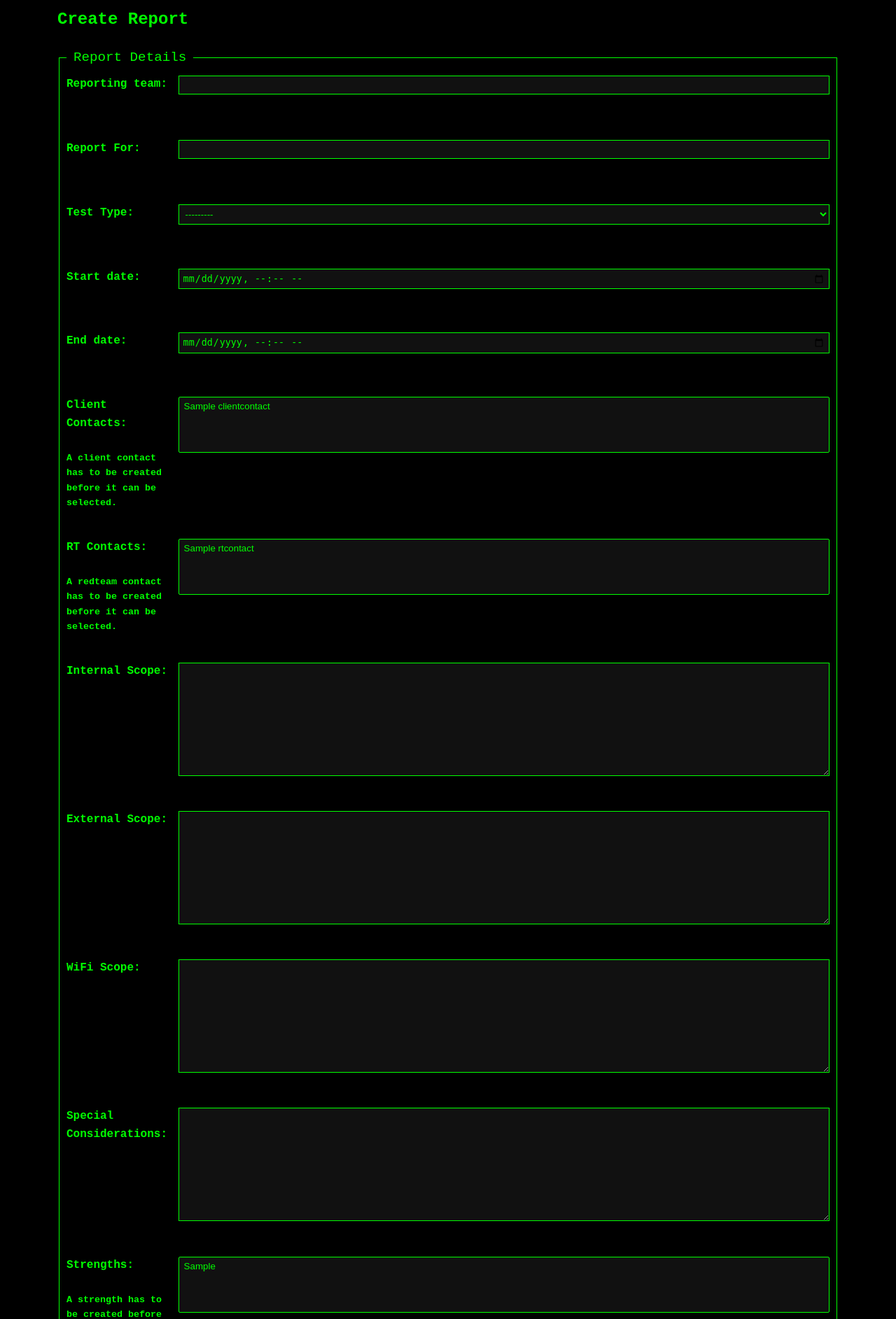
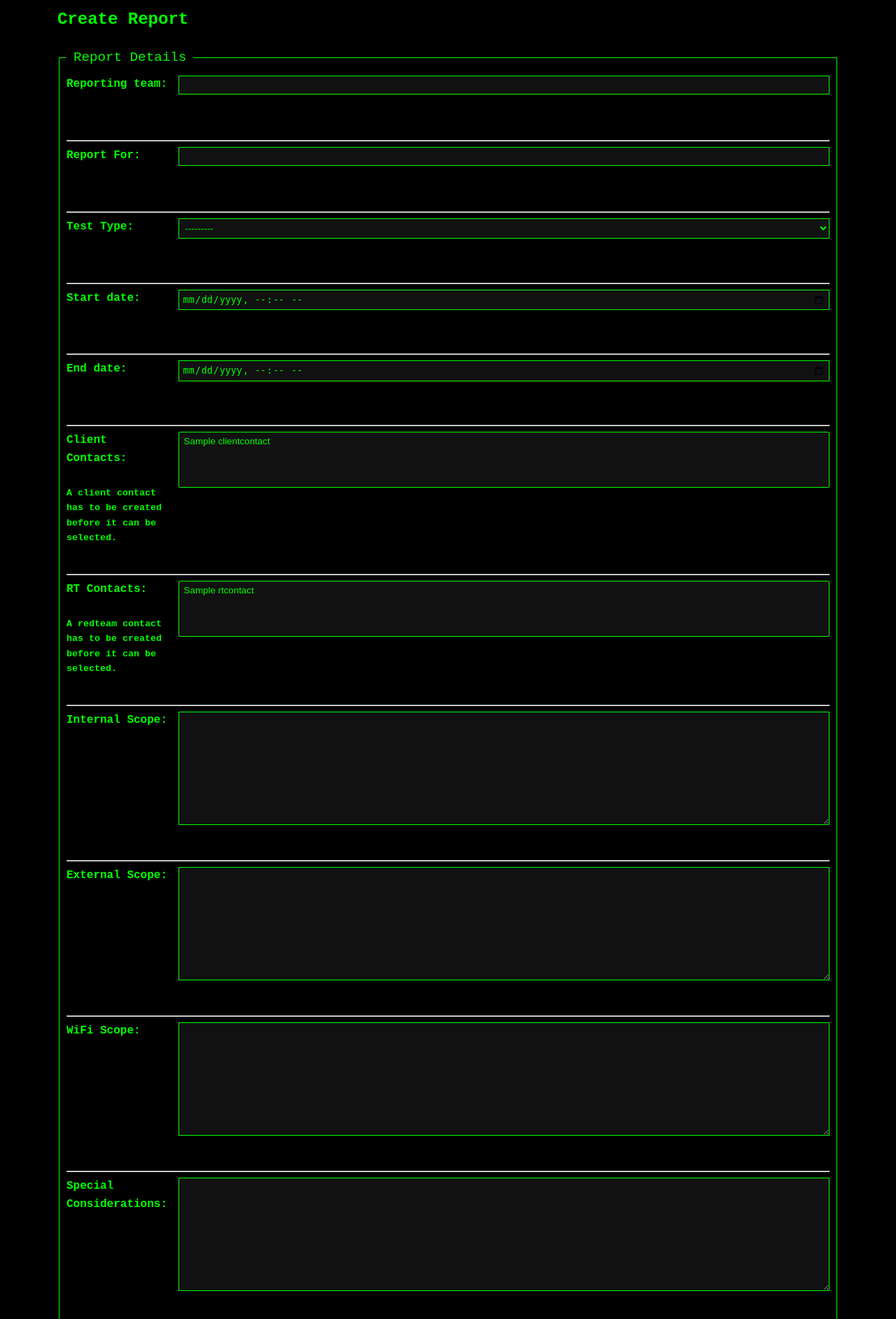
Before and after one commit to H4CK-7H3-P14N37/mojo, a Django app: page /report/create/ in a window 1280 px wide. Shown: the part 186-2071 px from the top of the page at 70% size. Run offline with Django 4.2, Linux system fonts and the light colour scheme; tables that the repository leaves empty hold one stand-in row (values such as "Sample post").

Commit message:
adding in hr and styling

```diff
--- a/templates/reports/create_report.html
+++ b/templates/reports/create_report.html
@@ -39,6 +39,9 @@
   .error {
     color: red;
   }
+  hr {
+    color: #0f0;
+  }
 </style>
 
 <h2>Create Report</h2>
@@ -56,6 +59,7 @@
           <span class="error">{{ error }}</span>
         {% endfor %}
       </div>
+      <hr>
     {% endfor %}
   </fieldset>
 
--- a/templates/reports/edit_report.html
+++ b/templates/reports/edit_report.html
@@ -32,6 +32,9 @@
   .error {
     color: red;
   }
+  hr {
+    color: #0f0;
+  }
 </style>
 
 <h2>Edit Report</h2>
@@ -49,6 +52,7 @@
           <span class="error">{{ field.errors }}</span>
         {% endif %}
       </div>
+      <hr>
     {% endfor %}
   </fieldset>
 
```
